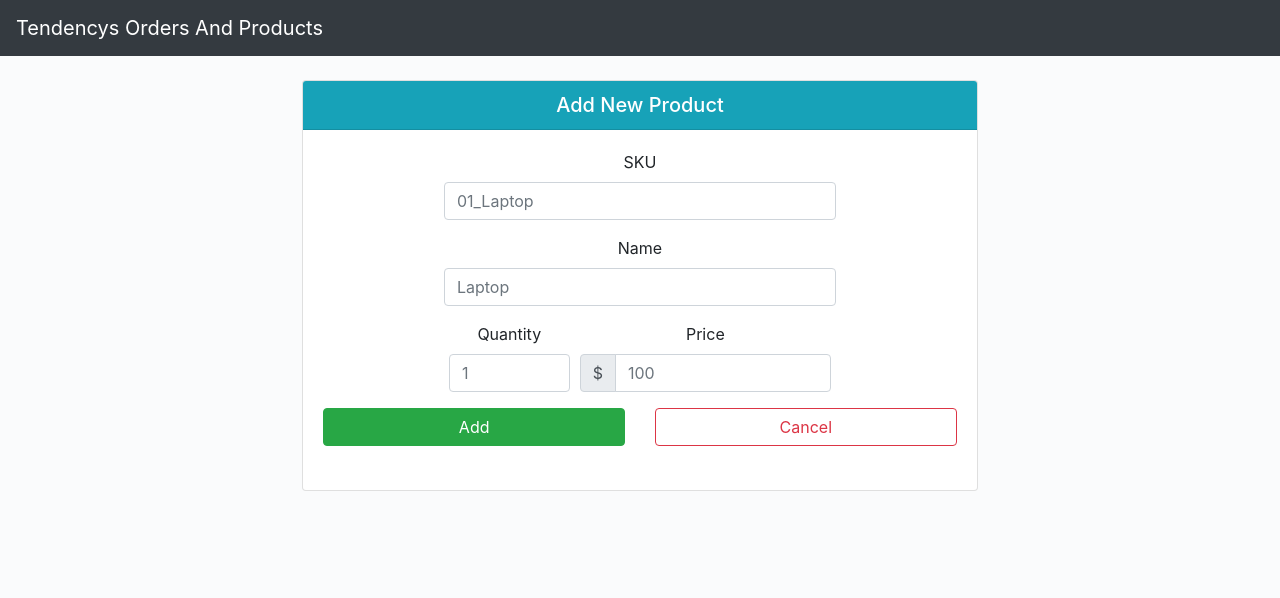
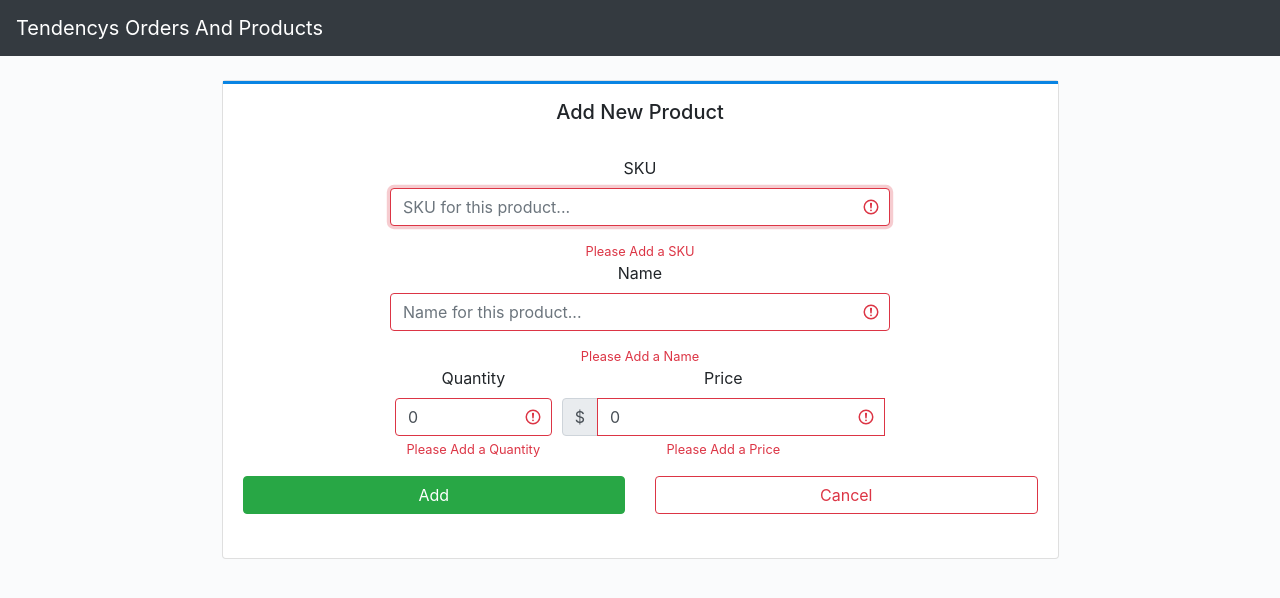
Before and after one commit to CHINOBv/admin-order, a React (Create React App) app: page /order/1/add-product in a window 1280 px wide. Shown: the top 598 px of the page. Built offline with nearby package versions, Linux system fonts and the light colour scheme.

Commit message:
Agregue mas verificaciones en caso de tratar de enviar los campos vacios

```diff
--- a/src/components/Alert.js
+++ b/src/components/Alert.js
@@ -1,13 +1,17 @@
-import { Link } from 'react-router-dom';
+import { Link } from "react-router-dom";
 const Alert = ({ message }) => {
   return (
-    <div className="alert alert-danger" role="alert">
+    <div className="alert alert-danger w-75 m-auto" role="alert">
       <h4 className="alert-heading">Error: {message.title}</h4>
-      <p>
-      {message.msg}
-      </p>
-      <hr />
-      <Link to='/' className='btn btn-block btn-danger'>Go to Home</Link>
+      <p>{message.msg}</p>
+      {message.showBtn ? (
+        <>
+          <hr />
+          <Link to="/" className="btn btn-block btn-danger">
+            Go to Home
+          </Link>{" "}
+        </>
+      ) : null}
     </div>
   );
 };
--- a/src/pages/AddProduct.js
+++ b/src/pages/AddProduct.js
@@ -1,41 +1,88 @@
-import { Link, withRouter } from "react-router-dom";
+import { useState, useEffect } from 'react';
 
-const AddProduct = (props) => {
+import Alert from '../components/Alert';
+
+const AddProduct = ({history}) => {
+  //console.log(history);
+
+  const [SKU, setSKU] = useState('');
+  const [Name, setName] = useState('');
+  const [Quantity, setQuantity] = useState(0);
+  const [Price, setPrice] = useState(0);
+
+  const [ShowAlert, setShowAlert] = useState(false)
+
+  const addProduct = (e) => {
+    e.preventDefault();
+
+    if(!SKU.trim() || !Name.trim() || Quantity <= 0 || Price <= 0){
+        setShowAlert(true);
+      return;
+    }
+
+    setShowAlert(false);
+    console.log('pass')
+
+  }
+
   return (
     <>
       <div className="row w-100 m-auto">
         <div className="card text-center m-auto">
-          <h5 className="card-header bg-info text-white">Add New Product</h5>
-          <div className="card-body">
+          <h5 className="card-title pt-3" style={{ borderTop: 'solid', borderTopColor: '#0984e3' }}>Add New Product</h5>
+          {ShowAlert ? <Alert message={{ title: 'All Fields Are Required', msg: 'Please Fill All Fields' }}/> : null}
+          <form className="card-body" onSubmit={(e) => addProduct(e)}>
             <div className="form m-auto">
               <div className="form-group col-md-8 m-auto">
                 <label htmlFor="sku">SKU</label>
                 <input
+                  required
+                  autoComplete='off'
                   type="text"
-                  className="form-control mb-md-3"
+                  className={`form-control mb-md-3 ${!SKU.trim() ? 'is-invalid' : 'is-valid'}`}
                   id="sku"
-                  placeholder="01_Laptop"
+                  placeholder="SKU for this product..."
+                  autoFocus
+                  value={SKU}
+                  onChange={(e) => setSKU(e.target.value)}
                 />
+                <div className='invalid-feedback'>
+                  Please Add a SKU
+                </div>
               </div>
               <div className="form-group col-md-8 m-auto">
                 <label htmlFor="name">Name</label>
                 <input
+                  required
+                  autoComplete='off'
                   type="text"
-                  className="form-control mb-md-3"
+                  className={`form-control mb-md-3 ${!Name.trim() ? 'is-invalid' : 'is-valid'}`}
                   id="name"
-                  placeholder="Laptop"
+                  placeholder="Name for this product..."
+                  value={Name}
+                  onChange={(e) => setName(e.target.value)}
                 />
+                <div className='invalid-feedback'>
+                  Please Add a Name
+                </div>
               </div>
             </div>
             <div className="form-row m-auto col-md-8">
               <div className="form-group col-md-4">
                 <label htmlFor="sku">Quantity</label>
                 <input
+                  required
+                  autoComplete='off'
                   type="number"
-                  className="form-control"
+                  className={`form-control ${Quantity <= 0? 'is-invalid': 'is-valid' }`}
                   id="sku"
-                  placeholder="1"
+                  placeholder="0"
+                  value={Quantity}
+                  onChange={(e) => setQuantity(e.target.value)}
                 />
+                <div className='invalid-feedback'>
+                  Please Add a Quantity
+                </div>
               </div>
               <div className="form-group col-md-8 ">
                 <label htmlFor="name">Price</label>
@@ -44,25 +91,33 @@ const AddProduct = (props) => {
                     <div className="input-group-text">$</div>
                   </div>
                   <input
+                    required
+                    formNoValidate
+                    autoComplete='off'
                     type="number"
-                    className="form-control"
+                    className={`form-control ${Price <= 0? 'is-invalid': 'is-valid' }`}
                     id="name"
-                    placeholder="100"
+                    placeholder="0"
+                    value={Price}
+                  onChange={(e) => setPrice(e.target.value)}
                   />
+                  <div className='invalid-feedback'>
+                  Please Add a Price
+                </div>
                 </div>
               </div>
             </div>
             <div className="row">
               <div className="col-md mb-4">
-                <button className="btn btn-block btn-success">Add</button>
+                <button type='submit' className="btn btn-block btn-success">Add</button>
               </div>
               <div className="col-md">
-                <button className="btn btn-block btn-outline-danger">
+                <button className="btn btn-block btn-outline-danger" onClick={() => history.goBack()}>
                   Cancel
                 </button>
               </div>
             </div>
-          </div>
+          </form>
         </div>
       </div>
     </>
--- a/src/pages/OrderC.js
+++ b/src/pages/OrderC.js
@@ -41,6 +41,7 @@ const OrderC = (props) => {
           message={{
             title: "Order Not Found",
             msg: "We could not find your order, Please verify your URL",
+            showBtn: true,
           }}
         />
       ) : (
```
